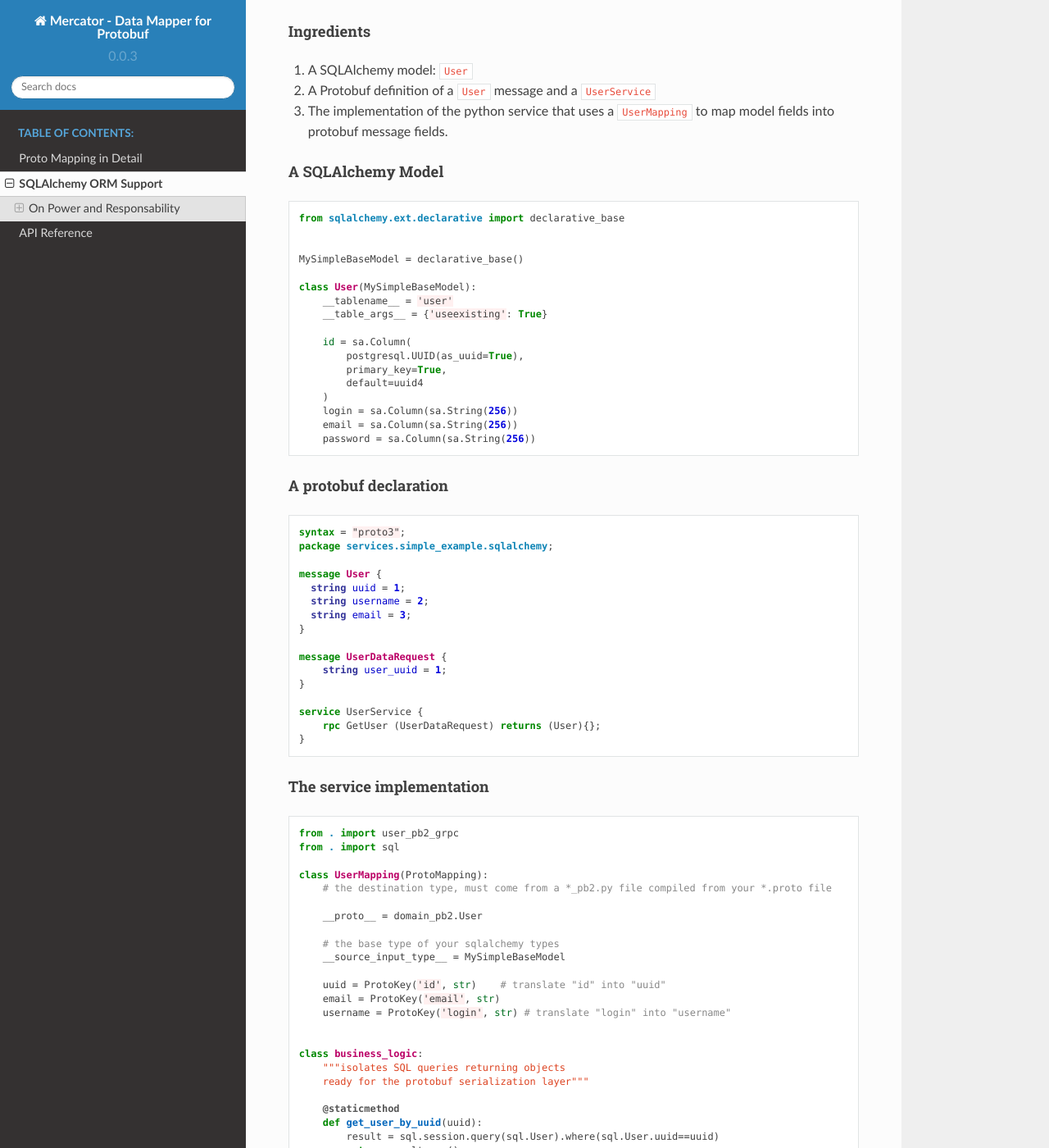
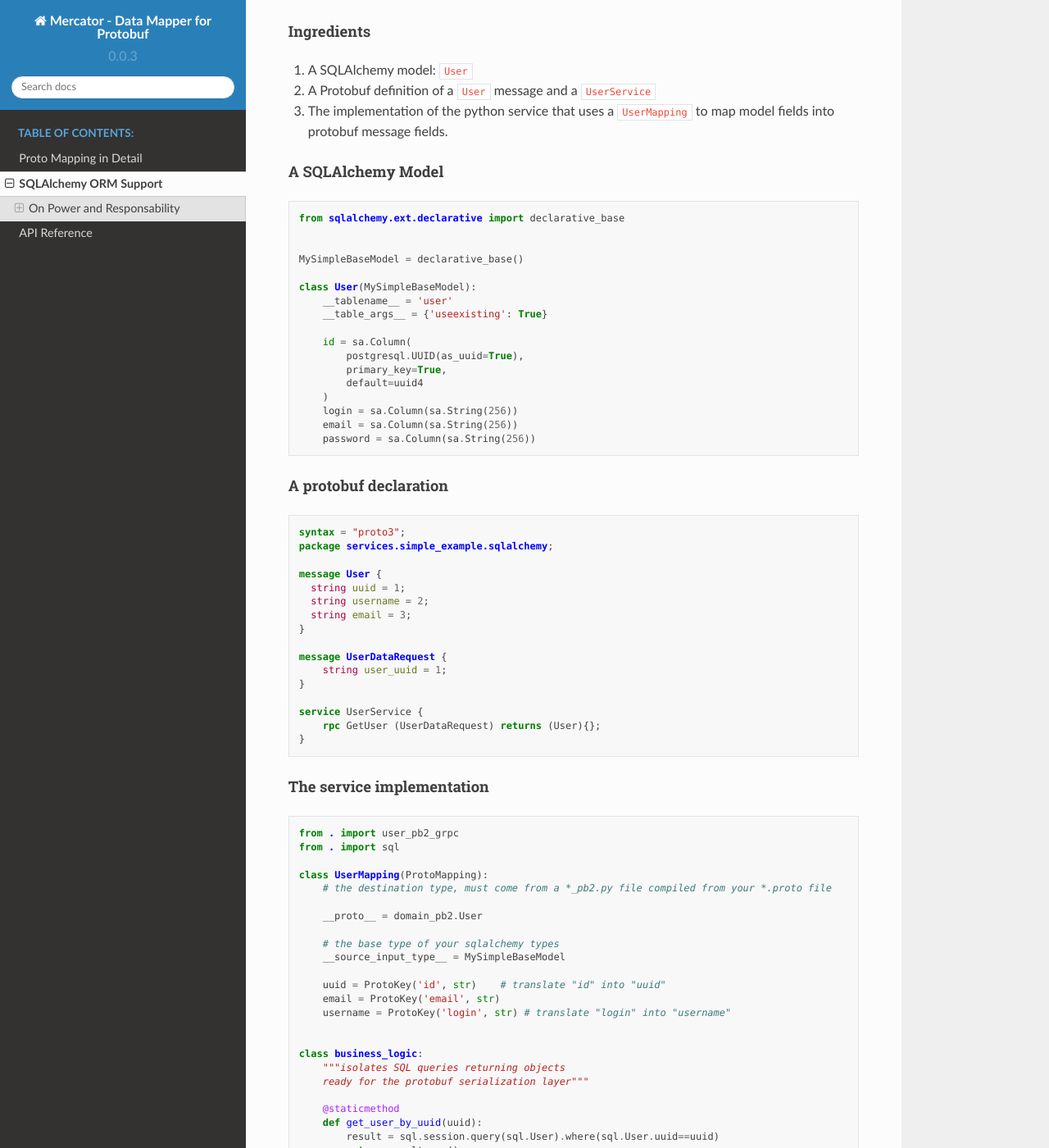
Before and after one commit to NewStore/mercator, a Sphinx documentation site: the page built from docs/source/sqlalchemy-orm-support.rst, in a window 1280 px wide and 1400 px high, scrolled down 552 px. Shown: the whole window at 82% size. Built offline with Sphinx 7.4.7 and the Read the Docs theme 2.0.0, drawn with Linux system fonts in a browser that asks for light colours.

```diff
--- a/docs/source/conf.py
+++ b/docs/source/conf.py
@@ -50,7 +50,7 @@
 exclude_patterns = []
 
 # The name of the Pygments (syntax highlighting) style to use.
-pygments_style = "colorful"
+pygments_style = "default"
 
 # If true, `todo` and `todoList` produce output, else they produce nothing.
 todo_include_todos = True
```
